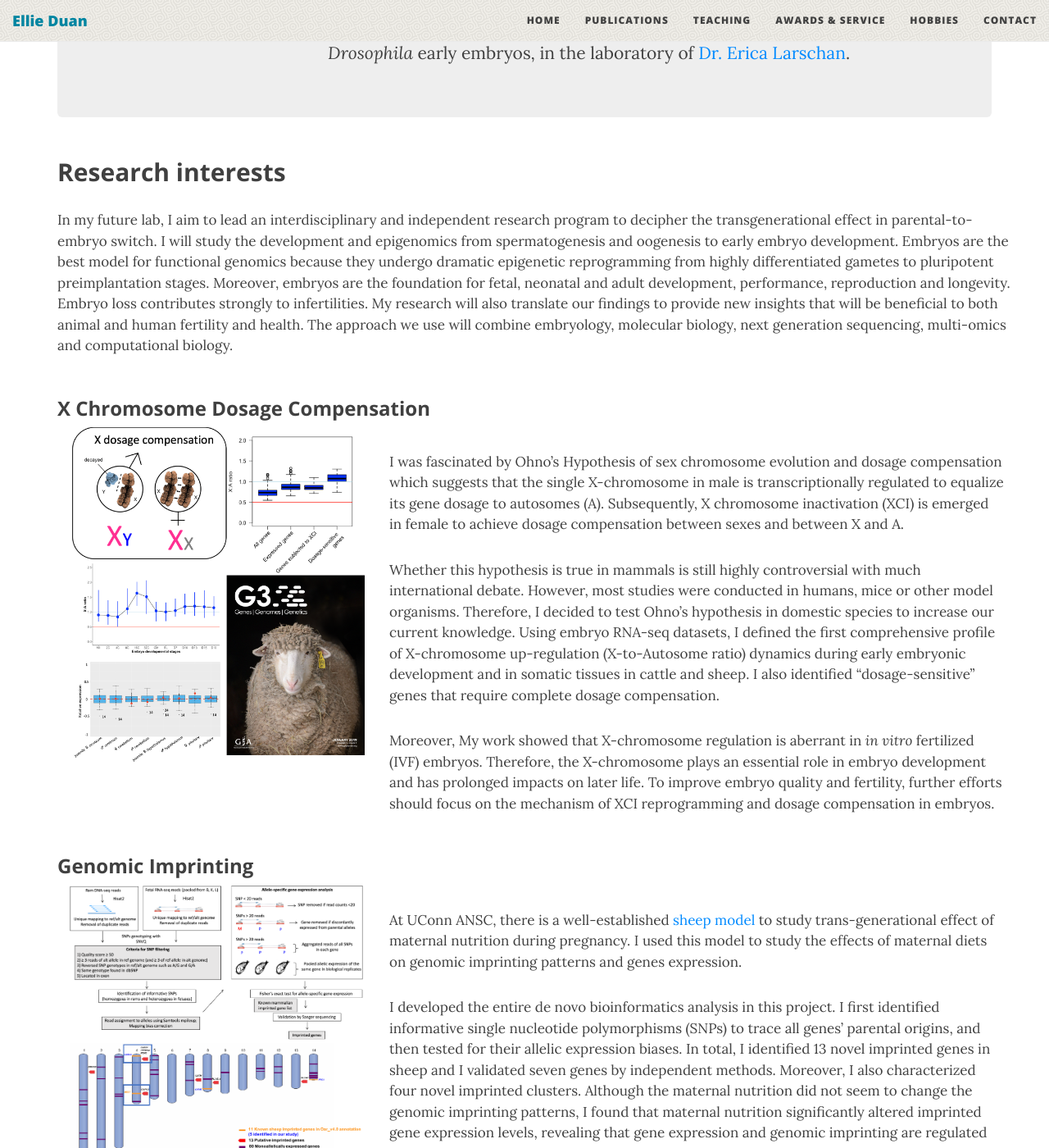
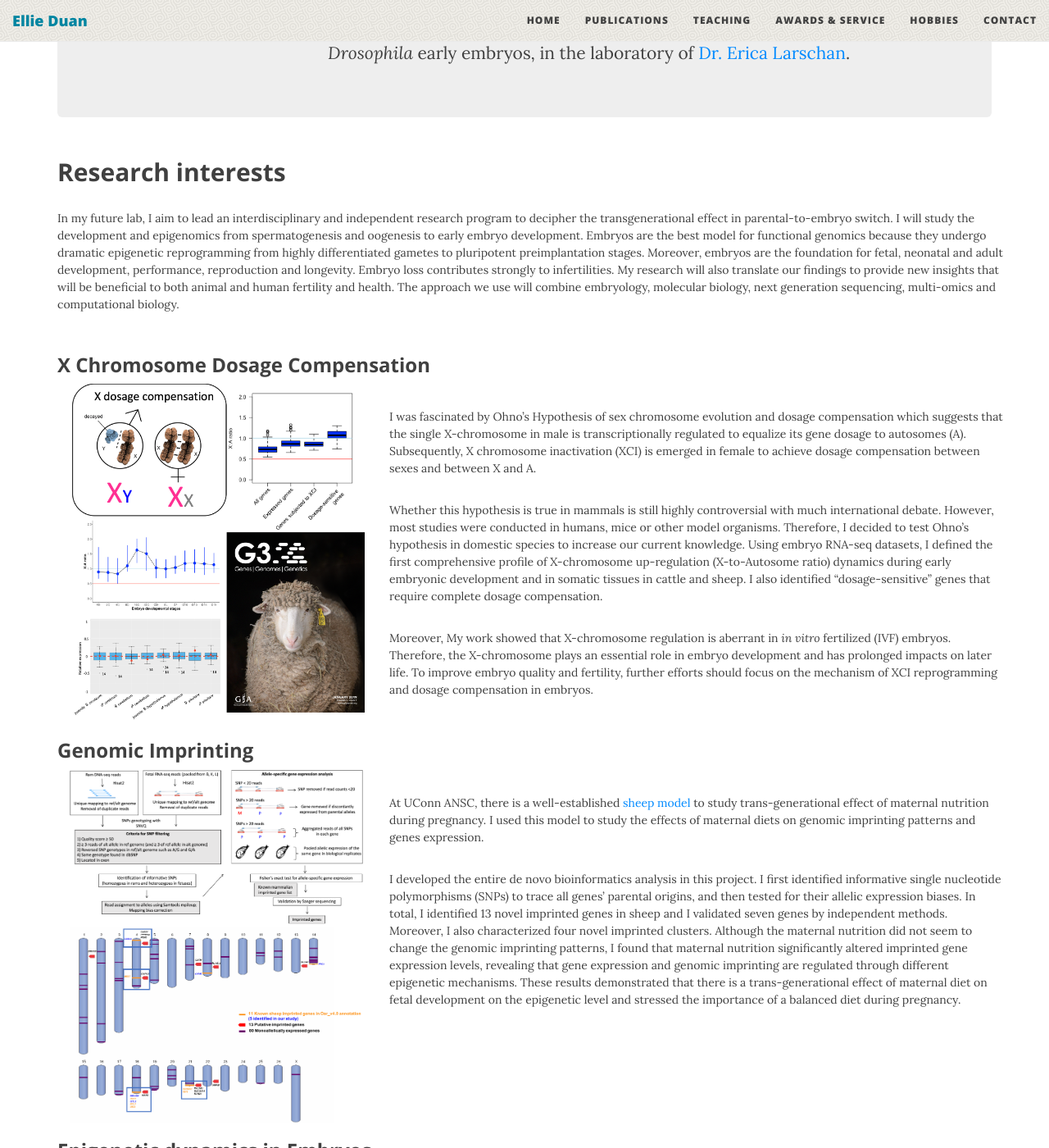
Before and after one commit to EllieDuan/EllieDuan.github.io, a Jekyll site: the page built from index.html, in a window 1280 px wide and 1400 px high, scrolled down 964 px. Shown: the whole window at 82% size. Built offline with Jekyll 4.4.1, drawn with Linux system fonts in a browser that asks for light colours; nearby versions of some CDN libraries; the list of posts is cut into pages by our own code.

Commit message:
update font size

```diff
--- a/css/main.css
+++ b/css/main.css
@@ -8,7 +8,7 @@ layout: null
 
 body {
   font-family: 'Lora', 'Times New Roman', serif;
-  font-size: 17px;
+  font-size: 14px;
   color: #404040;
   position: relative;
   background-color: {{ site.page-col }};
@@ -23,7 +23,7 @@ p {
 }
 h1,h2,h3,h4,h5,h6 {
   font-family: 'Open Sans', 'Helvetica Neue', Helvetica, Arial, sans-serif;
-  font-weight: 200;
+  font-weight: 100;
 }
 a {
   color: {{ site.link-col }};
```
